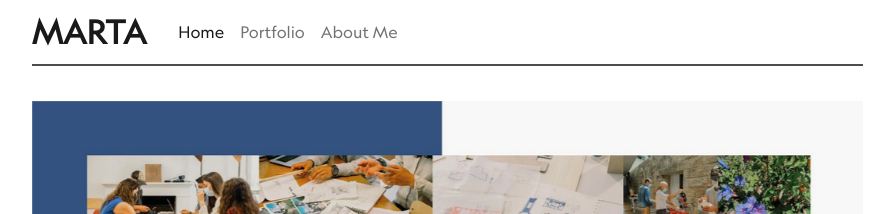
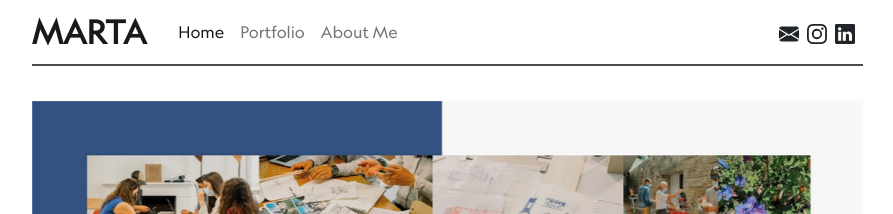
Before and after one commit to martagaiaoviana/martagaiaoviana.github.io, a Jekyll site: the page built from index.html, in a window 1280 px wide. Shown: the top 214 px of the page, without its empty margins (193-1086 px from the left). Built offline with Jekyll 4.4.1, drawn with Linux system fonts in a browser that asks for light colours.

Commit message:
Add SVG icons to the navigation bar

```diff
--- a/_includes/navigation.html
+++ b/_includes/navigation.html
@@ -18,6 +18,10 @@
           </li>
         {% endfor %}
       </ul>
+      <hr class="d-md-none my-2">
+      <div class="d-flex align-items-center">
+        {% include svg_icons.html %}
+      </div>
     </div>
   <!-- </div> -->
 </nav>
```
